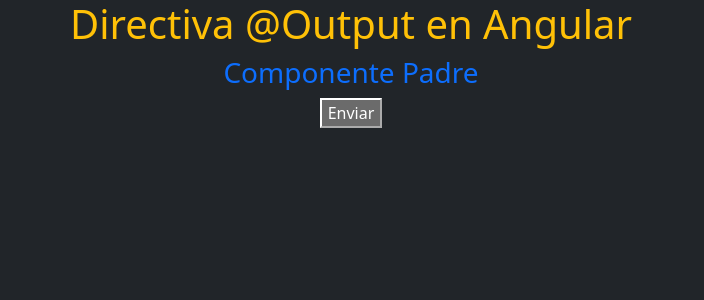
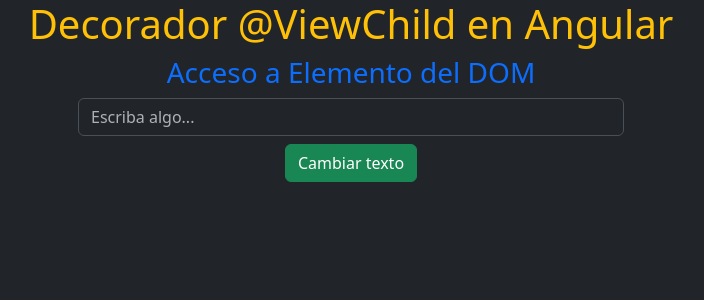
Before and after one commit to juliMillen/angular_curso, an Angular app: page / in a window 1280 px wide. Shown: the top 300 px of the page, without its empty margins (289-993 px from the left). Built offline with nearby package versions, Linux system fonts and the light colour scheme.

Commit message:
decorador viewchild

```diff
--- a/src/app/app.component.html
+++ b/src/app/app.component.html
@@ -2,5 +2,5 @@
     <h1 class="text-center text-warning">
         {{title}}
     </h1>
-    <app-padre />
+    <app-view-child />
 </div>
--- a/src/app/app.component.ts
+++ b/src/app/app.component.ts
@@ -10,13 +10,14 @@
 import { ComponenteIfComponent } from "./components/componente-if/componente-if.component";
 import { AgregarTareaComponent } from "./components/agregar-tarea/agregar-tarea.component";
 import { ComponenteForComponent } from "./components/componente-for/componente-for.component";
+import { ViewChildComponent } from "./components/view-child/view-child.component";
 
 @Component({
   selector: 'app-root',
-  imports: [RouterOutlet, NuevoComponenteComponent, ComponenteEnLineaComponent, InterpolacionComponent, PadreComponent, MostrarMensajeComponent, ReplicadorComponent, SaludarComponent, ComponenteIfComponent, AgregarTareaComponent, ComponenteForComponent],
+  imports: [RouterOutlet, NuevoComponenteComponent, ComponenteEnLineaComponent, InterpolacionComponent, PadreComponent, MostrarMensajeComponent, ReplicadorComponent, SaludarComponent, ComponenteIfComponent, AgregarTareaComponent, ComponenteForComponent, ViewChildComponent],
   templateUrl: './app.component.html',
   styleUrl: './app.component.css'
 })
 export class AppComponent {
-  title = 'Directiva @Output en Angular';
+  title = 'Decorador @ViewChild en Angular';
 }
--- /dev/null
+++ b/src/app/components/view-child/view-child.component.html
@@ -0,0 +1,7 @@
+<div class="container">
+    <h3 class="text-primary">Acceso a Elemento del DOM</h3>
+    <input #referenciaInput type="text" class="form-control w-50 mx-auto" placeholder="Escriba algo..."/>
+    <button class="btn btn-success mt-2" (click)="cambiarTexto()">
+        Cambiar texto
+    </button>
+</div>
--- /dev/null
+++ b/src/app/components/view-child/view-child.component.ts
@@ -0,0 +1,17 @@
+import { Component, ElementRef, ViewChild } from '@angular/core';
+
+@Component({
+  selector: 'app-view-child',
+  imports: [],
+  templateUrl: './view-child.component.html',
+  styleUrl: './view-child.component.css'
+})
+export class ViewChildComponent {
+
+  @ViewChild('referenciaInput') inputElemento!: ElementRef;
+
+  cambiarTexto() {
+    this.inputElemento.nativeElement.value = 'Texto cambiado';
+  }
+
+}
```
Also changed, not shown: src/app/components/view-child/view-child.component.css (added).
